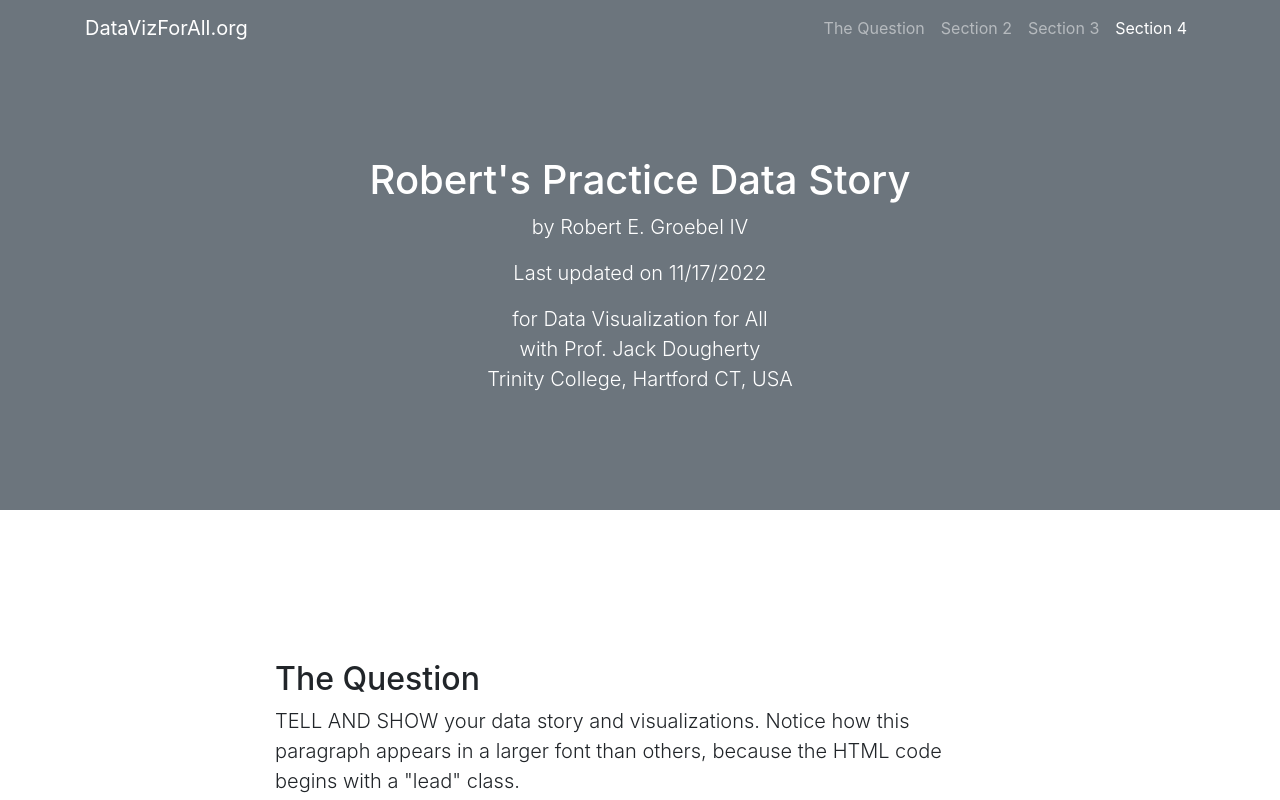
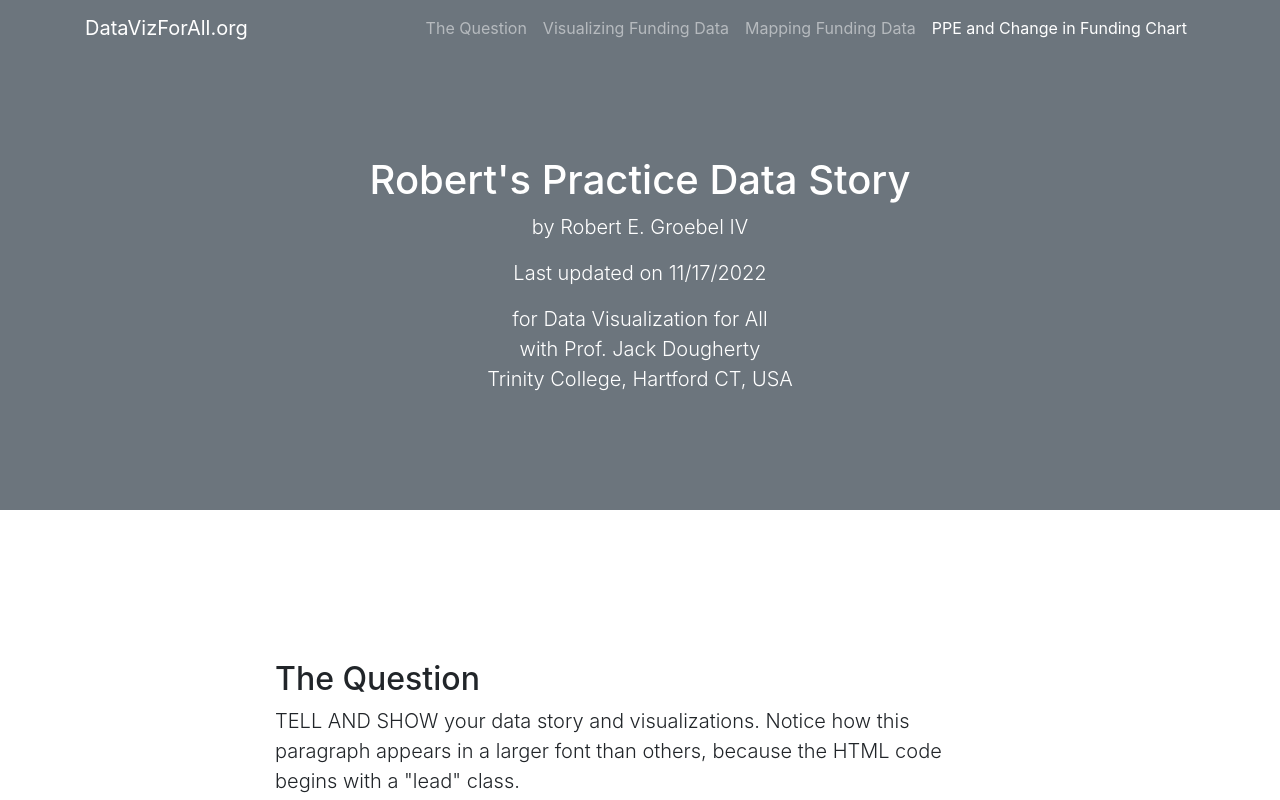
Before and after one commit to DataVizForAll/clj-whitaker-groebel, a plain HTML site: page index.html in a window 1280 px wide. Shown: the top 800 px of the page. Drawn offline with nearby package versions, Linux system fonts and the light colour scheme.

Commit message:
Update index.html

```diff
--- a/index.html
+++ b/index.html
@@ -37,13 +37,13 @@
             <a class="nav-link js-scroll-trigger" href="#section1">The Question</a>
           </li>
           <li class="nav-item">
-            <a class="nav-link js-scroll-trigger" href="#section2">Section 2</a>
+            <a class="nav-link js-scroll-trigger" href="#section2">Visualizing Funding Data</a>
           </li>
           <li class="nav-item">
-            <a class="nav-link js-scroll-trigger" href="#section3">Section 3</a>
+            <a class="nav-link js-scroll-trigger" href="#section3">Mapping Funding Data</a>
           </li>
           <li class="nav-item">
-            <a class="nav-link js-scroll-trigger" href="#section4">Section 4</a>
+            <a class="nav-link js-scroll-trigger" href="#section4">PPE and Change in Funding Chart</a>
           </li>
         </ul>
       </div>
@@ -96,7 +96,7 @@
     <div class="container">
       <div class="row">
         <div class="col-lg-8 mx-auto">
-          <h2>Section 2</h2>
+          <h2>Visualizing Funding Data</h2>
           <p>Create a separate section to describe how you obtained your data, key steps in your process, and cautions for interpreting its meaning. Write for an audience of future DataViz students who may wish to replicate your steps. Write in HTML format and always include links to data sources, such as <a href='https://public-edsight.ct.gov/'>CT EdSight</a>, and also link to your shared Google Sheets.</p>
         </div>
       </div>
@@ -109,7 +109,7 @@
     <div class="container">
       <div class="row">
         <div class="col-lg-8 mx-auto">
-          <h2>Section 3</h2>
+          <h2>Mapping Funding Data</h2>
           <p>Give credit to people, organizations, resources, and tools that helped you to create this data story. Write in HTML format and include links when appropriate. If you wish to cite a reading, use any acceptable bibiography style and include a web link when available, similar to this sample:</p>
 
           <p> Rebecca Lurye, <a href='https://www.courant.com/community/hartford/hc-news-hartford-housing-code-20190531-hcke2jo2x5fpdgz75xf4hlv2ki-story.html'>“New Housing Code in Hartford Would Keep Slumlords from Hiding Behind LLCs,”</a> Hartford Courant, May 31, 2019.</p>
@@ -124,7 +124,7 @@
     <div class="container">
       <div class="row">
         <div class="col-lg-8 mx-auto">
-          <h2>Section 4: Advanced Tips</h2>
+          <h2>PPE and Change in Funding Chart</h2>
 
           <p>Change names of `Section 1` etc. to customized navigation labels that make sense for your data story, such as `Why It Matters` or `How We Made This` etc. To do this you must change names in TWO places: see the Navigation Container (around lines 30-50) and the corresponding Sections below. Keep the section numbers but change the reader-friendly labels.</p>
 
```
